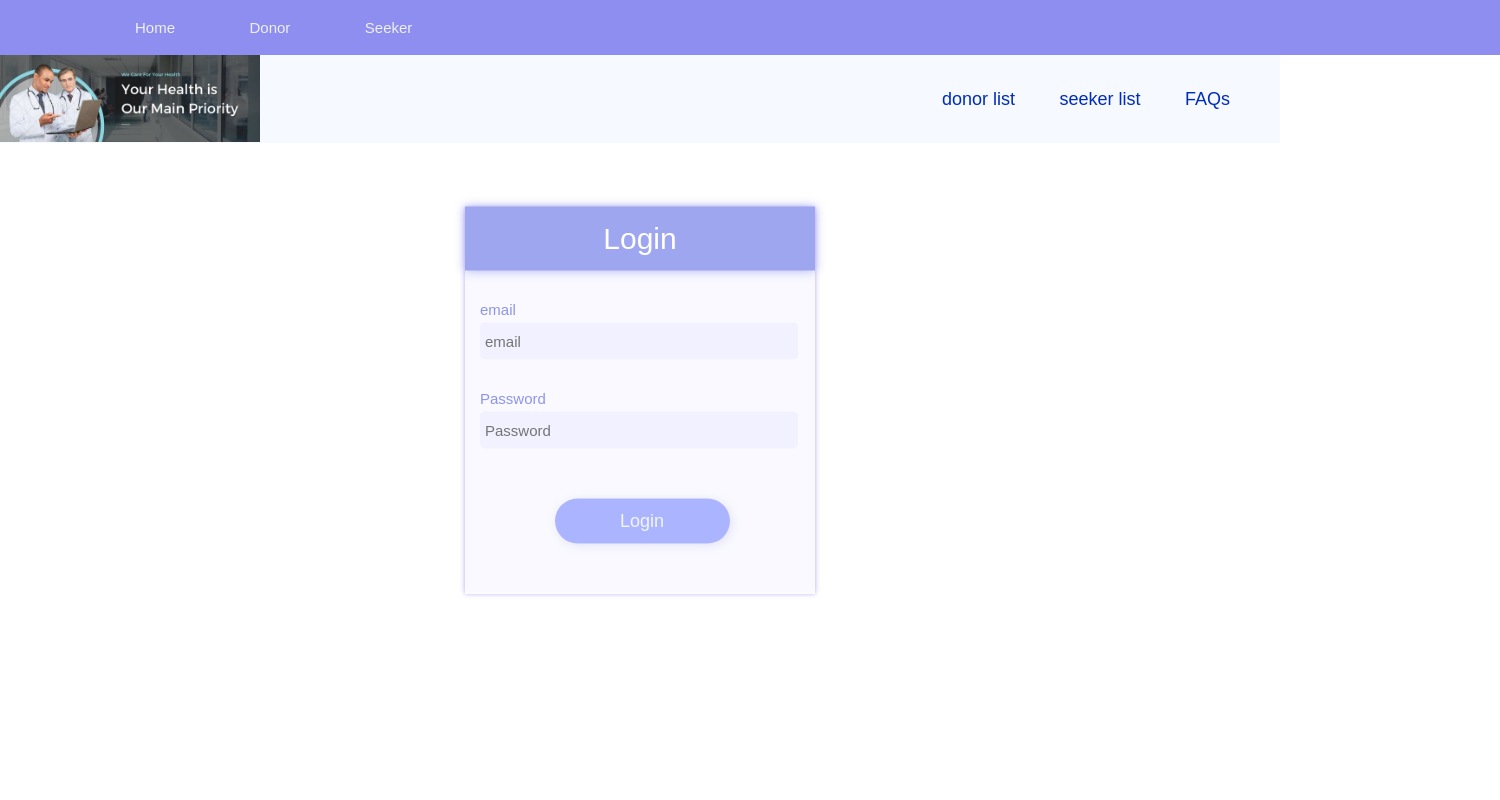
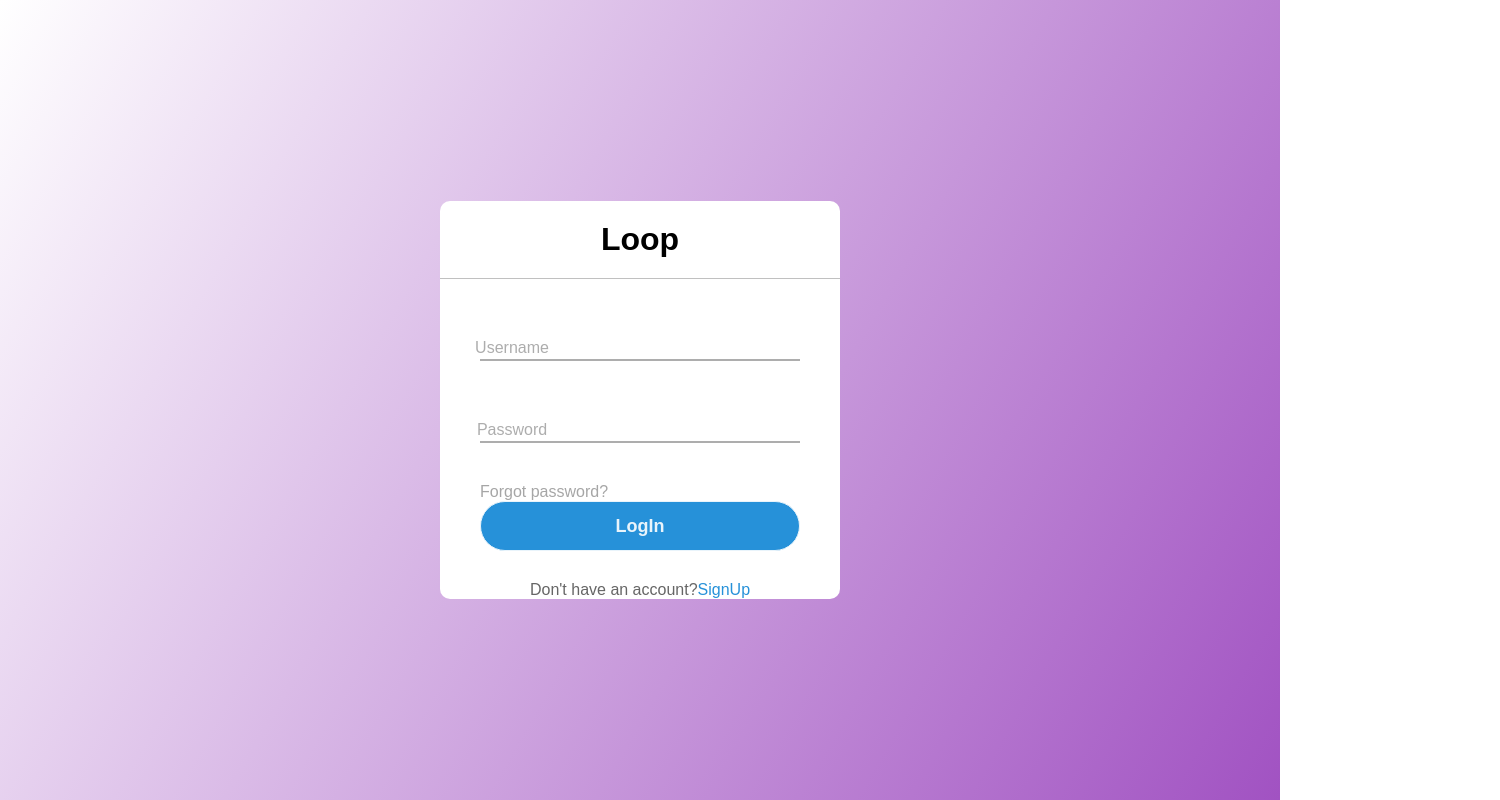
Before and after one commit to fssa-batch3/praveenkumar.gopinath__web_project, a plain HTML site: page Pages/login.html in a window 1280 px wide. Shown: the whole page, 1500 px wide, since content can reach past the window. Drawn offline with Linux system fonts and the light colour scheme.

Commit message:
change this
i want to change this code

```diff
--- a/Pages/login.html
+++ b/Pages/login.html
@@ -6,65 +6,95 @@
     <meta name="viewport" content="width=device-width, initial-scale=1.0" />
     <title>Login form</title>
     <link rel="stylesheet" href="./../asssets/css/logi.css" />
+
+
   </head>
   <body>
-    <header class="head">
-      <section class="one">
-        <nav class="nav">
-          <a href="http://127.0.0.1:5500/index.html">Home</a>
-          <a href="http://127.0.0.1:5500/Pages/donor.registation.list.html"
-            >Donor</a
-          >
-          <a href="./seeker.registation list.html">Seeker</a>
-        </nav>
-      </section>
-    </header>
-    <div class="two">
-      <img src="./../asssets/images/ORGAN DONATION PROCESS.jpg" width="260" />
 
-      <nav class="nav-1">
-        <a href="http://127.0.0.1:5500/Pages/common.donor.list.html">
-          donor list</a
-        >
-        <a href="http://127.0.0.1:5500/Pages/common.seeker.list.html"
-          >seeker list</a
-        >
-        <a href="http://127.0.0.1:5500/Pages/FAQs.html#">FAQs</a>
-      </nav>
-    </div>
-    <div class="login-form">
-      <h1>Login</h1>
-      <form action="#" method="post">
-        <p>email</p>
-        <input
-          type="text"
-          name="E-mail"
-          placeholder="email"
-          required
-          id="email"
-        />
-        <p>Password</p>
-        <input
-          type="password"
-          name="password"
-          placeholder="Password"
-          required
-          id="password"
-        />
-      </form>
-      <button type="button" onclick="submit()">Login</button>
+    <!--loginform-->
 
-      <script>
-        function submit() {
-          const email = document.getElementById("email").value;
-          const password = document.getElementById("password").value;
+    <div class="center">
+          <h1>Loop</h1>
+          <form  id="form" method="post" onsubmit="loginFunc()">
 
-          console.log(password);
-          console.log(email);
+            <!-- email -->
+            <div class="txt-field">
+              <input type="text" id="username" required>
+              <span></span>
+              <label for="username">Username</label>
+            </div>
+            <!-- password -->
+            <div class="txt-field">
+              <input type="password" id="password" required>
+              <span></span>
+              <label for="password">Password</label>
+            </div>
 
-          window.location.href = "../index.html";
-        }
-      </script>
-    </div>
+            <div class="pass"><a herf="#">Forgot password?</a></div>
+            <input type="submit" name=""  value="LogIn" />
+
+        <div class="signup_lnk">Don't have an account?<a href="#">SignUp</a></div>
+        </form>
+        </div>
   </body>
+
+<!-- javascript -->
+
+  <script>
+
+    var form = document.getElementById('form')
+
+    form.addEventListener('submit',function(event){
+      event.preventDefault()
+
+      var email = document.getElementById('email').value
+
+      console.log(email);
+
+      var password = document.getElementById('password').value
+
+      console.log(password);
+})
+
+// function signup(t) {
+//   event.preventDefault();
+
+//   var email = document.getElementById('email').value;
+//   var username = document.getElementById('username').value;
+//   var pass = document.getElementById('password').value;
+
+//   var user = {
+//     email: email,
+//     username: username,
+//     password: pass,
+//   };
+
+//   var json = JSON.stringify(user);
+//   localStorage.setItem(username, json);
+//   console.log('user added');
+// }
+
+// function loginFunc(t){
+//   event.preventDefault();
+
+//   var username = document.getElementById('username').value;
+//   var pass = document.getElementById('password').value;
+//   var result = document.getElementById('result'). value;
+
+//   var user = localStorage.getItem(username);
+//   var dta = JSON.parse(user);
+//   console.log(data);
+
+//   if(user = null){
+//     result.innerHTML - 'worng username';
+//   } else if (username == data.username && pass == data.password){
+//     result.innerHTML = 'logged in';
+//   } else
+//     result.innerHTML - 'worng username';
+
+
+// }
+
+
+  </script>
 </html>
--- /dev/null
+++ b/asssets/css/Appoinment-list.css
@@ -0,0 +1,73 @@
+body {
+    background-color: aliceblue;
+    font-family: monospace;
+  }
+  .main-card{
+    display: flex;
+    /*grid-template-columns: 33% 33% 33%;*/
+    flex-wrap: wrap;
+  }
+
+  .card {
+    background-color: black;
+    border-radius: 6px;
+    height: 470px;
+    width: 285px;
+    margin: 40px;
+    box-shadow: 0 12px 13px rgba(0 0, 0, 0.16), 0 12px 13px rgba(0 0, 0, 0.16);
+  }
+
+  .card:hover {
+    transition: 0.3s;
+    transform: scale(1.03);
+
+  }
+
+
+  .img {
+
+    margin: 10px 60px 10px;
+    border-radius: 100%;
+    margin-top: 60px;
+    width: 152px;
+    height: 148px;
+    border: 3px solid rgba(255, 255, 255, 0.963);
+  }
+  .name {
+    margin: 0% 25% ;
+    color: aliceblue;
+  }
+
+  .title {
+
+    padding: 0px 19px;
+    color: gray;
+    font-size: 16px;
+  }
+  .desc {
+
+    font-size: 14px;
+    margin-left: 35px;
+    margin-right: 35px;
+    color: rgb(218, 216, 216);
+  }
+  .btn {
+
+    outline: none;
+    background-color: rgb(86, 200, 249);
+    margin-top: 20px;
+    margin: 10px 32% 20px;
+    border: none;
+    height: 40px;
+    width: 35%;
+    color: aliceblue;
+    font-size: 16px;
+    border-radius: 30px;
+  }
+
+  .btn:hover {
+    color: rgb(86, 200, 249);
+    background: aliceblue;
+    transition: all 300ms linear;
+    cursor: pointer;
+  }
--- a/asssets/css/logi.css
+++ b/asssets/css/logi.css
@@ -1,150 +1,138 @@
-@import url(https://cdnjs.cloudflare.com/ajax/libs/font-awesome/6.2.1/css/all.min.css);
+/*@import url(https://cdnjs.cloudflare.com/ajax/libs/font-awesome/6.2.1/css/all.min.css);*/
 
 * {
   margin: 0;
   padding: 0;
+  /*text-decoration: none;*/
+  box-sizing: border-box;
+  font-family: "poppins", sans-serif;
+}
+
+body{
+  background: linear-gradient(120deg, #ffffff, #a152c2);
+  height: 100vh;
+  overflow: hidden;
+  }
+
+.center {
+  position: relative;
+  top: 50%;
+  left: 50%;
+  transform: translate(-50%, -50%);
+  width: 400px;
+  background: white;
+  border-radius: 10px;
+  box-shadow: 10px 10px 15px rgba(red, green, blue, alpha);
+
+}
+
+.center h1 {
+  text-align: center;
+  padding: 20px 0;
+  border-bottom: 1px solid silver;
+
+}
+
+.center form{
+  padding: 0 40px;
+  box-sizing: border-box;
+}
+
+form .txt-field {
+  position: relative;
+  border-bottom: 2px solid #adadad;
+  margin: 40px 0;
+
+}
+
+.txt-field input {
+  width: 100%;
+  padding: 0px 5px;
+  padding-top: 15px;
+  height: 40px;
+  border: none;
+  background: none;
+  outline: none;
+  font-size: 15px;
+}
+
+.txt-field label {
+  position:absolute;
+  top: 50%;
+  left: 10%;
+  color: #adadad;
+  transform: translate(-50%);
+  font-size: 16px;
+  pointer-events: none;
+  transition: 0.5s;
+
+}
+
+.txt-field span::before {
+  content: '';
+  position: absolute;
+  top: 100%;
+  left: 0;
+  width: 0%;
+  height: 1px;
+  background: #2691d9;
+  transition: .5s;
+}
+
+.txt-field input:focus ~ label,
+.txt-field input:valid ~ label {
+  top: -5px;
+  color: #2691d9;
+}
+
+.txt-field input:focus ~ span::before,
+.txt-field input:valid ~ span::before {
+  width: 100%;
+}
+
+.pass a {
+  margin: -65px 0px 20px ;
+  color: #a6a6a6;
+  cursor: pointer;
+}
+
+.pass a:hover {
+  text-decoration: underline;
+
+}
+
+input[type="submit"] {
+  width: 100%;
+  height: 50px;
+  border:  1px solid;
+  background: #2691d9;
+  border-radius: 25px;
+  font-size: 18px;
+  color: #e9f4fb;
+  font-weight: bold;
+  cursor: pointer;
+  outline: none;
+}
+
+input[type="submit"]:hover {
+  color: #2691d9;
+  background-color: white;
+  transition: .5s;
+
+}
+
+.signup_lnk {
+  margin: 30px 0;
+  text-align: center;
+  font-size: 16px;
+  color: #666666;
+}
+
+.signup_lnk a {
+  color: #2691d9;
   text-decoration: none;
 }
 
-body {
-  font-family: "Pooping", sans-serif;
-  background-color: #ffffff;
+.signup_lnk a:hover {
+  text-decoration: underline;
 }
-.head {
-  display: flex;
-  position: sticky;
-  width: 1400px;
-  top: 0px;
-  z-index: 2;
-  /* background-image: linear-gradient(-10deg, #0ab9cf, #7535e7, #b300ff, #c71f54); */
-  background-color: rgba(94, 94, 235, 0.699);
-  align-items: center;
-  justify-content: space-between;
-  height: 55px;
-  margin-left: 0px;
-  padding-left: 100px;
-  max-width: 1500px;
-}
-
-.one {
-  display: flex;
-  /* gap: 10px; */
-  align-items: center;
-}
-
-.nav a {
-  color: rgb(239, 239, 239);
-  padding: 10px 35px;
-  font-size: 15px;
-  font-weight: 100px;
-  transition: 0.5s;
-  border-radius: 30px;
-}
-
-.nav a:hover {
-  color: rgb(149, 157, 245);
-  background-color: #f7f7f7dc;
-  padding: 10px 30px;
-  border-radius: 30px;
-}
-
-.two {
-  display: flex;
-  /* top: 0px; */
-  background-color: #3a6bff0b;
-  align-items: center;
-  justify-content: space-between;
-  height: 88px;
-  /* margin-left: 0px; */
-  /* padding-left: 0px; */
-  padding-right: 20px;
-  gap: 20px;
-  align-items: center;
-}
-
-.two img {
-  padding-top: 9px;
-  padding-bottom: 10px;
-  /* padding-left: 0px; */
-}
-
-.nav-1 a {
-  color: rgb(0, 44, 187);
-  padding: 10px 10px;
-  font-size: 18px;
-  font-weight: 100px;
-  transition: 0.5s;
-  border-radius: 30px;
-  margin-right: 20px;
-}
-
-.nav-1 a:hover {
-  padding: 10px 15px;
-  border-radius: 30px;
-  background-color: rgba(94, 94, 235, 0.596);
-  color: rgb(0, 0, 0);
-}
-
-.login-form {
-  background-color: rgba(236, 236, 253, 0.297);
-  width: 350px;
-  top: 50%;
-  left: 50%;
-  transform: translate(-50%, -50%);
-  position: absolute;
-  color: rgb(142, 149, 233);
-  border-radius: 0px;
-  box-shadow: 0px 0px 5px rgba(165, 150, 237, 0.842);
-}
-
-.login-form h1 {
-  font-size: 30px;
-  font-weight: lighter;
-  max-width: 350px;
-  text-align: center;
-  background-color: rgb(158, 166, 240);
-  color: rgb(255, 255, 255);
-  padding: 15px 0px;
-  box-shadow: 0px 0px 10px rgba(172, 176, 244, 0.92);
-}
-
-.login-form p {
-  font-weight: 0;
-  display: flex;
-  font-size: 15px;
-  margin: 5px 15px;
-  margin-top: 30px;
-}
-
-.login-form input {
-  outline: none;
-  font-size: 15px;
-  width: 88%;
-  padding: 10px 5px;
-  margin-left: 15px;
-  border-radius: 5px;
-  color: rgb(0, 0, 0);
-  background-color: rgba(192, 192, 252, 0.151);
-  border: none;
-}
-
-.login-form button {
-  display: flex;
-  font-size: 18px;
-  margin: 50px 90px;
-  padding: 12px 65px;
-  width: 50%;
-  border-radius: 40px;
-  border: 0;
-  cursor: pointer;
-  color: rgba(255, 255, 255, 0.847);
-  background-color: rgba(165, 175, 255, 0.932);
-  box-shadow: 2px 2px 10px rgba(123, 120, 211, 0.167);
-  transition: 0.9s;
-}
-
-.login-form button:hover {
-  color: rgba(165, 175, 255, 0.932);
-  background-color: rgba(255, 255, 255, 0.847);
-  box-shadow: 0px 0px 5px rgba(153, 145, 229, 0.607);
-}
--- a/asssets/css/seeker.registation.list.css
+++ b/asssets/css/seeker.registation.list.css
@@ -33,7 +33,7 @@ body {
 
 .nav a {
   color: rgb(239, 239, 239);
-  padding: 0px 20px;
+  padding: 10px 30px;
   font-size: 15px;
   font-weight: 100px;
   transition: 0.5s;
@@ -43,7 +43,7 @@ body {
 .nav a:hover {
   color: rgb(149, 157, 245);
   background-color: #f7f7f7dc;
-  padding: 10px 20px;
+  padding: 10px 30px;
   border-radius: 30px;
 }
 
@@ -69,22 +69,23 @@ body {
 
 .nav-1 a {
   color: rgb(0, 44, 187);
-  padding: 0px 20px;
+  padding: 10px 10px;
   font-size: 18px;
   font-weight: 100px;
   transition: 0.5s;
   border-radius: 30px;
-  margin-right: 25px;
+  margin-right: 20px;
 }
 
 .nav-1 a:hover {
-  padding: 10px 20px;
+  padding: 10px 15px;
   border-radius: 30px;
   background-color: rgba(94, 94, 235, 0.596);
   color: rgb(0, 0, 0);
 }
 
 .container {
+  display: block;
   background-color: rgba(197, 199, 237, 0.126);
   max-width: 1160px;
   width: 100%;
@@ -125,6 +126,7 @@ form .user-details .input-box {
   display: block;
   margin: 5px 0px;
 }
+
 .user-details .input-box input {
   height: 45px;
   width: 100%;
@@ -138,9 +140,28 @@ form .user-details .input-box {
 }
 
 .button input {
-  color: rgb(31, 33, 33);
-  background-color: aquamarine;
+  height: 55px;
+  text-align: center;
+  margin: 50px 490px;
+  margin-bottom: -40px;
+}
+
+.button input {
+  color: rgba(152, 141, 224, 0.801);
+  background-color: rgba(184, 184, 243, 0.493);
+  height: 50px;
+  width: 200px;
   border: none;
-  padding: 10px 20px;
-  border-radius: 20px;
+  cursor: pointer;
+  font-size: 23px;
+  border-radius: 30px;
+  font-weight: 600;
+  box-shadow: 0px 0px 5px;
+  transition: 0.5s;
 }
+
+.button input:hover {
+  color: rgb(161, 149, 248);
+  background-color: rgba(247, 247, 247, 0.381);
+  box-shadow: 0px 0px 5px;
+}
--- a/asssets/css/style.css
+++ b/asssets/css/style.css
@@ -1,5 +1,4 @@
-/*@import url("https://font.googleapis.com/css2?family=Poppons:wght@300;400;500;600;700&display=swap");
-*/
+@import url("https://font.googleapis.com/css2?family=Poppons:wght@300;400;500;600;700&display=swap");
 * {
   padding: 0;
   margin: 0;
@@ -14,24 +13,27 @@ body {
 .head {
   display: flex;
   position: sticky;
-  width: 1488px;
+  top: 0px;
   z-index: 2;
-  background-color: rgba(94, 94, 235, 0.699);
+  /* background-image: linear-gradient(-10deg, #0ab9cf, #7535e7, #b300ff, #c71f54); */
+  background-color: rgba(255, 255, 255, 0.699);
   align-items: center;
   justify-content: space-between;
-  height: 55px;
+  height: 100px;
   margin-left: 0px;
+  padding-left: 0px;
+  max-width: 1500px;
 }
 
 .one {
   display: flex;
-  gap: 10px;
+  /* gap: 10px; */
   align-items: center;
 }
 
 .nav a {
-  color: #efefef;
-  padding: 10px 10px;
+  color: rgb(1, 1, 1);
+  padding: 10px 35px;
   font-size: 15px;
   font-weight: 100px;
   transition: 0.5s;
@@ -39,15 +41,15 @@ body {
 }
 
 .nav a:hover {
-  color: rgb(149, 157, 245);
-  background-color: #f7f7f7dc;
+  color: rgb(255, 255, 255);
+  background-color: #000000dc;
   border-radius: 30px;
 }
 .button a {
-  padding: 10px 25px;
+  padding: 10px 35px;
   margin: 5px 1200px;
   width: 50px;
-  border-radius: 25px;
+  border-radius: 5px;
   position: absolute;
   border: none;
   cursor: pointer;
@@ -69,38 +71,37 @@ body {
 
 .two {
   display: flex;
-  top: 0px;
+  /* top: 0px; */
   background-color: #3a6bff0b;
   align-items: center;
   justify-content: space-between;
   height: 88px;
-  margin-left: 0px;
-  padding-left: 0px;
+  /* margin-left: 0px; */
+  /* padding-left: 0px; */
   padding-right: 20px;
   gap: 20px;
   align-items: center;
 }
 
 .two img {
-  padding-top: 9px;
+  padding-top: 39px;
   padding-bottom: 10px;
-  padding-left: 0px;
+  /* padding-left: 0px; */
 }
 
 .nav-1 a {
-  color: rgb(0, 44, 187);
+  color: rgb(0, 0, 0);
   padding: 10px 10px;
   font-size: 18px;
   font-weight: 100px;
   transition: 0.5s;
   border-radius: 30px;
   margin-right: 20px;
-  margin-top: 50px;
 }
 
 .nav-1 a:hover {
   border-radius: 30px;
-  background-color: rgba(94, 94, 235, 0.596);
+  background-color: rgb(0, 0, 0);
   color: rgb(255, 255, 255);
 }
 
@@ -139,9 +140,9 @@ ul {
 }
 
 .footer {
-  background-color: #8c8fdbec;
-  padding: 50px 0px;
-  margin-top: 000px;
+  margin-top: 1000px;
+  background-color: #fdfdff9a;
+  padding: 50px 0;
 }
 
 .footer-colm {
@@ -151,7 +152,7 @@ ul {
 
 .footer-colm h4 {
   font-size: 18px;
-  color: #000000;
+  color: #355386;
   text-transform: capitalize;
   margin-bottom: 30px;
   font-weight: 500;
@@ -162,9 +163,9 @@ ul {
 .footer-colm h4::before {
   content: "";
   position: absolute;
-  left: 0;
+  /* left: 0; */
   bottom: -10px;
-  background-color: #000000;
+  background-color: #2c4ddc;
   height: 2px;
   width: 30px;
 }
@@ -178,14 +179,14 @@ ul {
   text-transform: capitalize;
   text-decoration: none;
   font-weight: 300;
-  color: #000000;
+  color: #929292;
   display: block;
   transition: 0.3s;
   width: 90px;
 }
 
 .footer-colm ul li a:hover {
-  color: #ededed;
+  color: #000000;
   padding-left: 8px;
 }
 
@@ -200,7 +201,7 @@ ul {
   border-radius: 50%;
   color: #ffffff;
   transition: 0.5s;
-  background-color: #1a1a1b;
+  background-color: #93a6df;
 }
 
 .footer-colm .social-links a:hover {
```
Also changed, not shown: Pages/Appoinment-list.html (added, +120 -0 lines), Pages/FAQs.html (+1 -1 lines), asssets/images/akshaya ma'am.png (added), asssets/images/am sir.png (added), asssets/images/barath sir.png (added), asssets/images/doctors.png (added), asssets/images/lisha ma'am.png (added), asssets/images/prasanna ma'am .png (added), asssets/images/sav_livs.gif (added), asssets/images/shyam sir.png (added), asssets/images/suriya sir.png (added), asssets/images/vinit sir.png (added).
